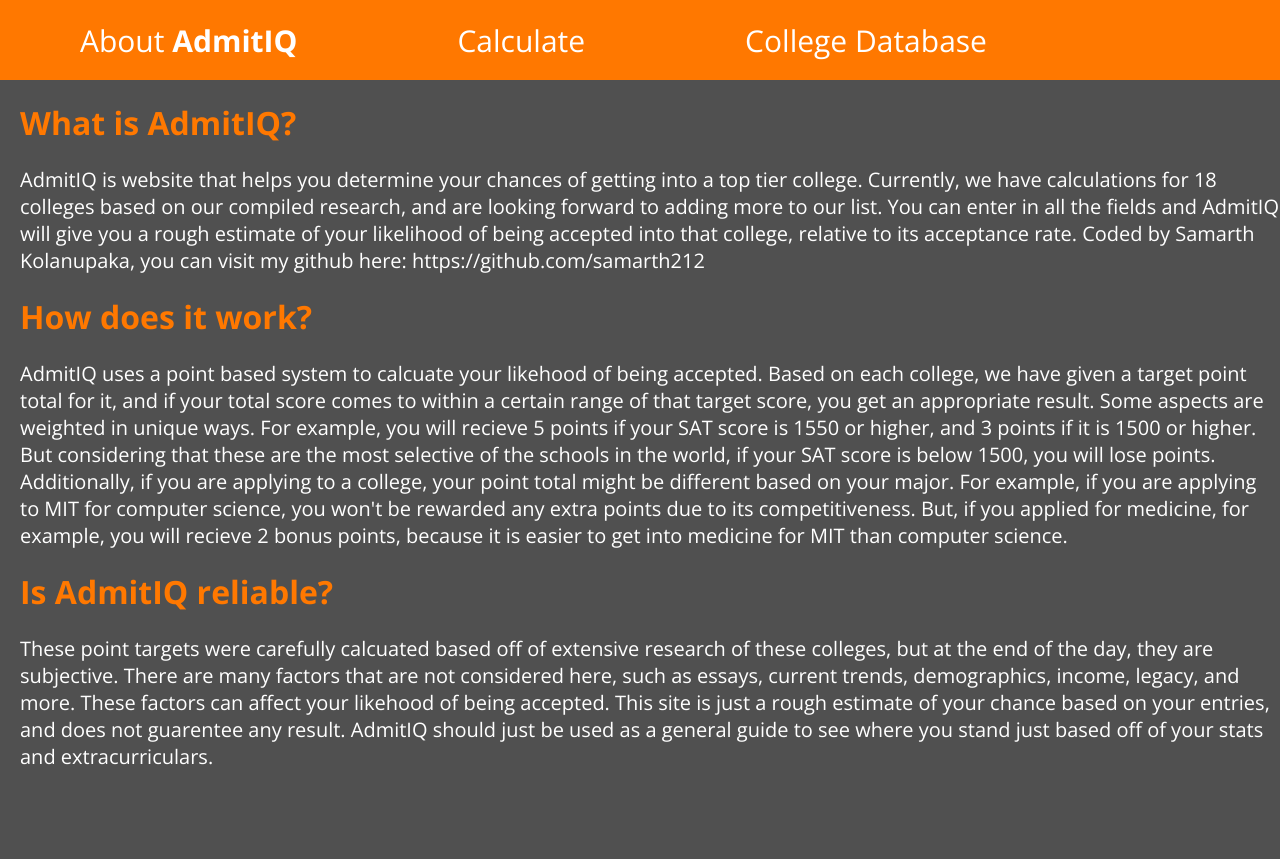
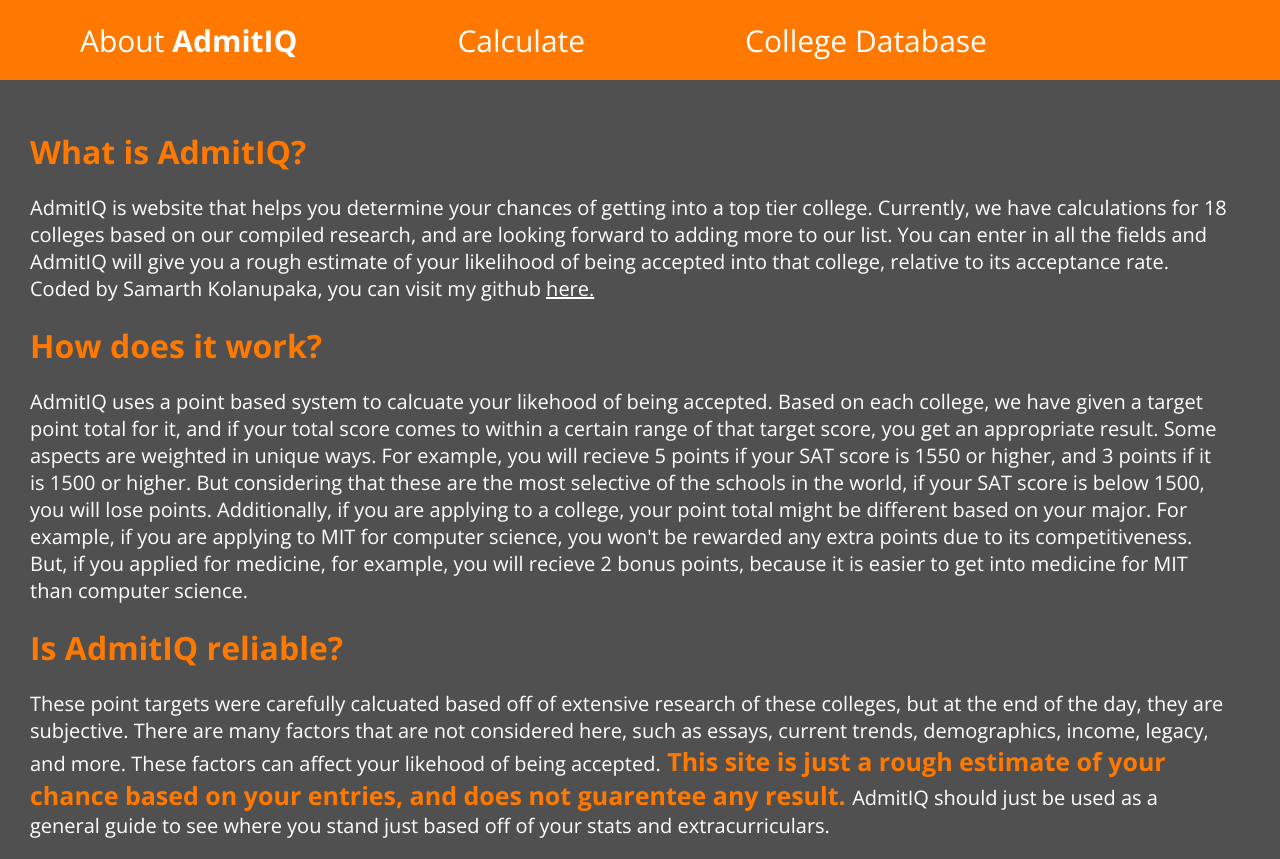
Before and after one commit to samarth212/AdmitIQ, a plain HTML site: page about.html in a window 1280 px wide. Before the commit the page ends 800 px from the top, so only its background shows below. Drawn offline with nearby package versions, Linux system fonts and the light colour scheme.

Commit message:
styled about page

```diff
--- a/about.html
+++ b/about.html
@@ -25,11 +25,11 @@
 
     <div class="info">
         <h1>What is AdmitIQ?</h1>
-        <p>AdmitIQ is website that helps you determine your chances of getting into a top tier college. Currently, we have calculations for 18 colleges based on our compiled research, and are looking forward to adding more to our list. You can enter in all the fields and AdmitIQ will give you a rough estimate of your likelihood of being accepted into that college, relative to its acceptance rate. Coded by Samarth Kolanupaka, you can visit my github here: https://github.com/samarth212</p>
+        <p>AdmitIQ is website that helps you determine your chances of getting into a top tier college. Currently, we have calculations for 18 colleges based on our compiled research, and are looking forward to adding more to our list. You can enter in all the fields and AdmitIQ will give you a rough estimate of your likelihood of being accepted into that college, relative to its acceptance rate. Coded by Samarth Kolanupaka, you can visit my github <a href="https://github.com/samarth212" target="_blank">here.</a></p>
         <h1>How does it work?</h1>
         <p>AdmitIQ uses a point based system to calcuate your likehood of being accepted. Based on each college, we have given a target point total for it, and if your total score comes to within a certain range of that target score, you get an appropriate result. Some aspects are weighted in unique ways. For example, you will recieve 5 points if your SAT score is 1550 or higher, and 3 points if it is 1500 or higher. But considering that these are the most selective of the schools in the world, if your SAT score is below 1500, you will lose points. Additionally, if you are applying to a college, your point total might be different based on your major. For example, if you are applying to MIT for computer science, you won't be rewarded any extra points due to its competitiveness. But, if you applied for medicine, for example, you will recieve 2 bonus points, because it is easier to get into medicine for MIT than computer science.</p>
         <h1>Is AdmitIQ reliable?</h1>
-        <p>These point targets were carefully calcuated based off of extensive research of these colleges, but at the end of the day, they are subjective. There are many factors that are not considered here, such as essays, current trends, demographics, income, legacy, and more. These factors can affect your likehood of being accepted. This site is just a rough estimate of your chance based on your entries, and does not guarentee any result. AdmitIQ should just be used as a general guide to see where you stand just based off of your stats and extracurriculars.</p>
+        <p>These point targets were carefully calcuated based off of extensive research of these colleges, but at the end of the day, they are subjective. There are many factors that are not considered here, such as essays, current trends, demographics, income, legacy, and more. These factors can affect your likehood of being accepted.<strong> This site is just a rough estimate of your chance based on your entries, and does not guarentee any result. </strong>AdmitIQ should just be used as a general guide to see where you stand just based off of your stats and extracurriculars.</p>
     </div>
 
 
--- a/home-main.css
+++ b/home-main.css
@@ -220,9 +220,20 @@
 
 .info{
     color: rgb(255, 120, 0);
-    margin-left: 20px;
+    margin-left: 30px;
+    margin-right: 50px;
+    margin-top: 50px;
 }
 .info p{
     color: white;
     font-size: 20px;
 }
+
+a{
+    color: white;
+}
+
+.info strong{
+    color:rgb(255, 120, 0);
+    font-size: 25px;
+}
```
